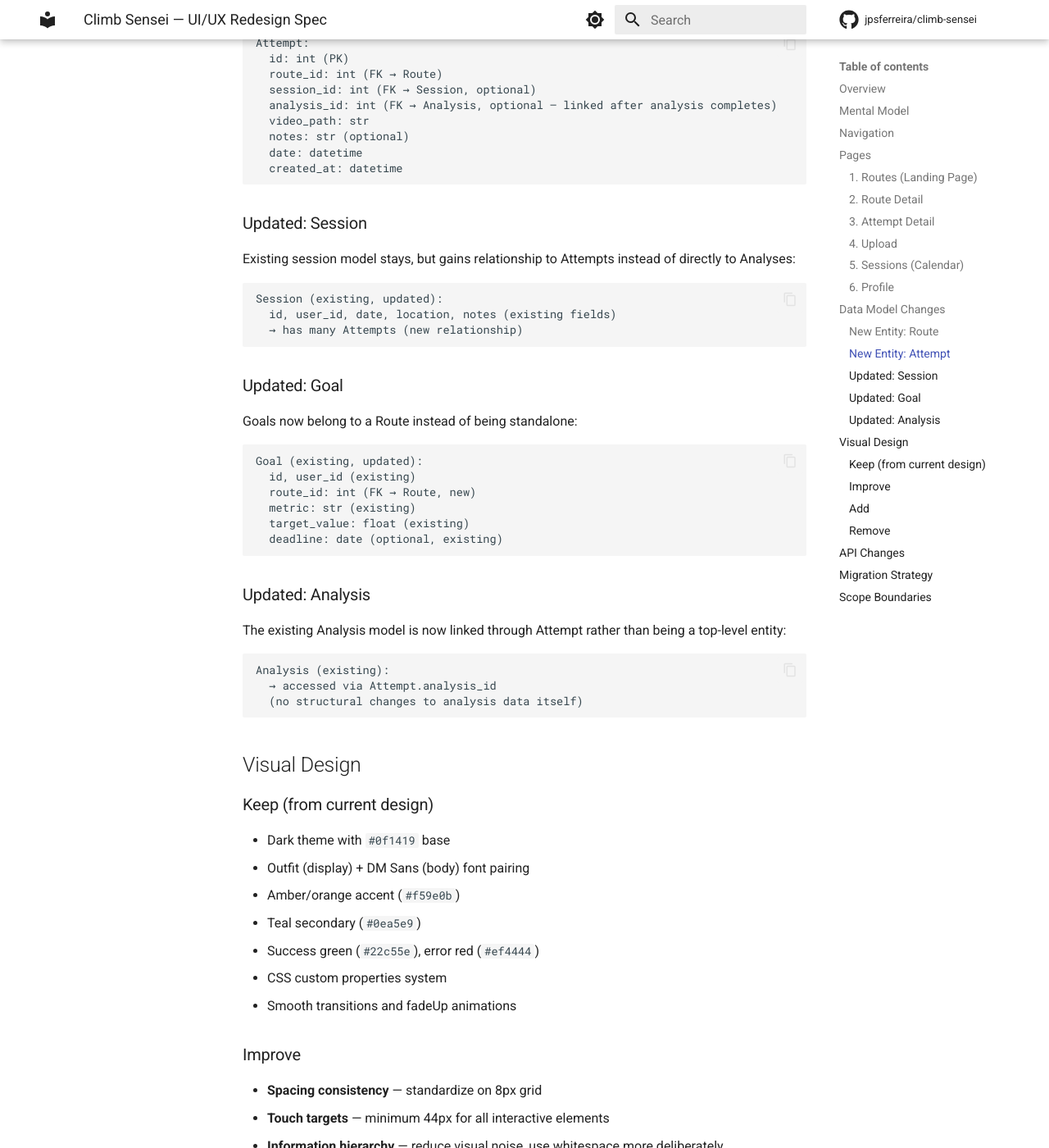
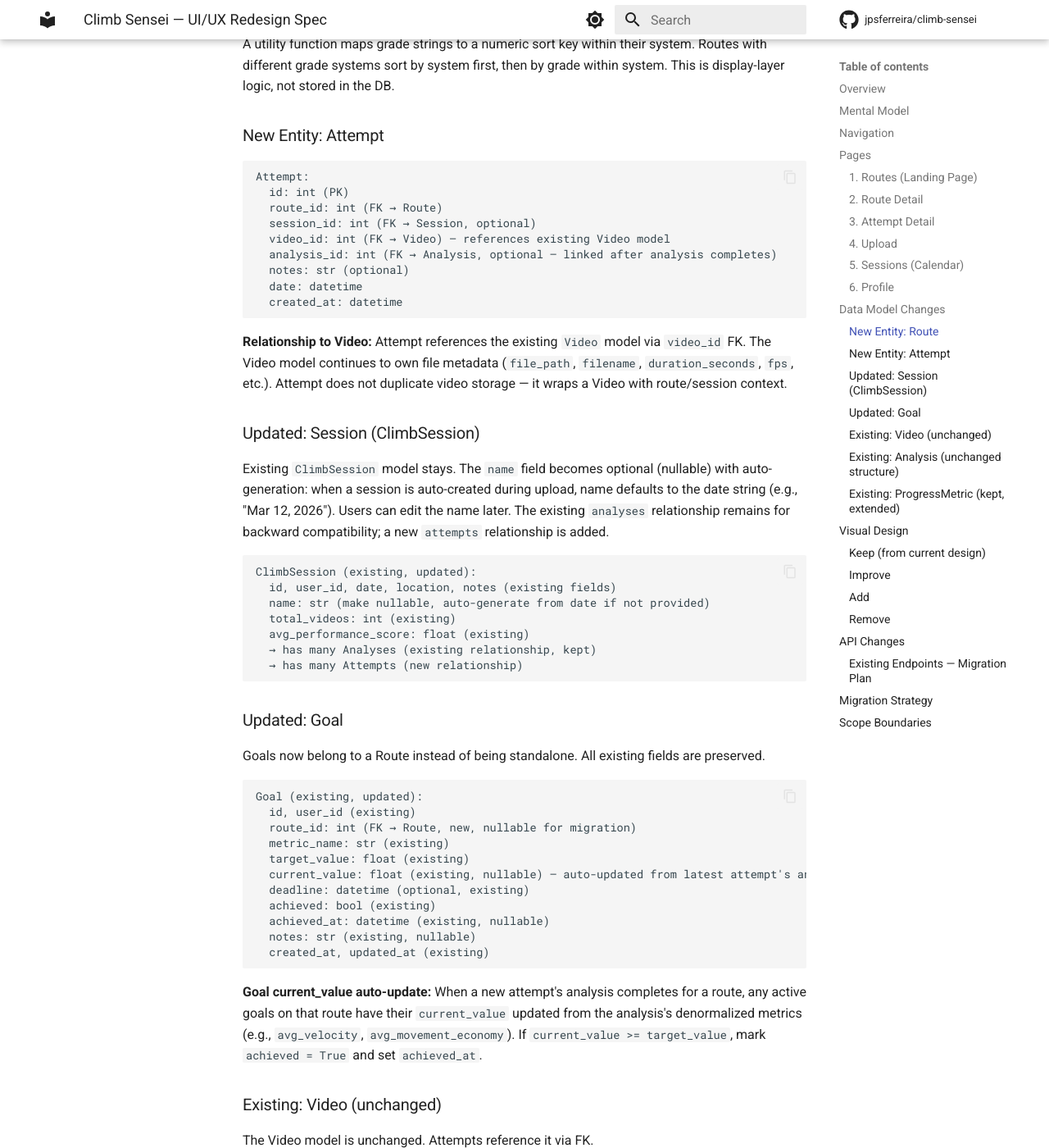
Before and after one commit to jpsferreira/climb-sensei, an MkDocs documentation site: the page built from docs/superpowers/specs/2026-03-12-ui-ux-redesign-design.md, in a window 1280 px wide and 1400 px high, scrolled down 3841 px. Shown: the whole window at 82% size. Built offline with MkDocs 1.6.1 and Material for MkDocs 9.7.7, drawn with Linux system fonts in a browser that asks for light colours; comment, search, counter and statistics services are not loaded; some of the changed text lies outside the part shown.

Commit message:
docs: address spec review feedback — clarify data model relationships
Fix grade sorting, Attempt→Video FK, Session name handling, Goal auto-update,
ProgressMetric continuity, and migration strategy details.

Co-Authored-By: Claude Opus 4.6 <noreply@anthropic.com>

````diff
--- a/docs/superpowers/specs/2026-03-12-ui-ux-redesign-design.md
+++ b/docs/superpowers/specs/2026-03-12-ui-ux-redesign-design.md
@@ -47,7 +47,7 @@ Auth pages (login/register) are outside the tab structure — visual refresh onl
   - Grade badge (color-coded by grade range)
   - Route name
   - Location + attempt count + last attempt date
-  - Mini sparkline showing trend of primary tracked metric
+  - Mini sparkline showing trend of `avg_velocity` (default metric; if a goal is active on the route, show that goal's metric instead)
   - Green left border for sent routes
 - **"+ New Route" card** — at bottom of list or empty state CTA
 - **Route count** — "12 routes" subtle header
@@ -97,7 +97,7 @@ Auth pages (login/register) are outside the tab structure — visual refresh onl
 **Components:**
 - Video player (annotated video if available, original otherwise)
 - Full metrics display organized by category (same categories as current analysis)
-- Comparison with previous attempt: delta values (↑/↓/→) for each metric
+- Comparison with the chronologically previous attempt for the same route: delta values (↑/↓/→) for each metric
 - Notes field (editable)
 - Navigation: previous/next attempt arrows
 
@@ -149,7 +149,7 @@ Auth pages (login/register) are outside the tab structure — visual refresh onl
 
 **Overall Stats Section:**
 - Total routes | Total sessions | Total attempts
-- Grade pyramid or grade distribution chart (visual)
+- Grade pyramid chart grouped by type (boulder grades and sport grades shown separately, since they are incomparable systems)
 - Member since date
 - Climbing frequency (e.g., "2.3 sessions/week")
 
@@ -174,13 +174,16 @@ Route:
   id: int (PK)
   user_id: int (FK → User)
   name: str
-  grade: str (e.g., "V4", "6b+", "5.11a")
+  grade: str (e.g., "V4", "6b+", "5.11a") — free-form string, stored as-is
+  grade_system: str (hueco | font | yds | french) — determines sort order
   type: str (boulder | sport | trad)
   location: str (optional)
   status: str (projecting | sent)
   created_at: datetime
   updated_at: datetime
 ```
+
+**Grade sorting:** Each grade system has a known ordering (e.g., V0 < V1 < ... V16; 5a < 5b < ... 9a+). A utility function maps grade strings to a numeric sort key within their system. Routes with different grade systems sort by system first, then by grade within system. This is display-layer logic, not stored in the DB.
 
 ### New Entity: Attempt
 
@@ -189,45 +192,77 @@ Attempt:
   id: int (PK)
   route_id: int (FK → Route)
   session_id: int (FK → Session, optional)
+  video_id: int (FK → Video) — references existing Video model
   analysis_id: int (FK → Analysis, optional — linked after analysis completes)
-  video_path: str
   notes: str (optional)
   date: datetime
   created_at: datetime
 ```
 
-### Updated: Session
+**Relationship to Video:** Attempt references the existing `Video` model via `video_id` FK. The Video model continues to own file metadata (`file_path`, `filename`, `duration_seconds`, `fps`, etc.). Attempt does not duplicate video storage — it wraps a Video with route/session context.
 
-Existing session model stays, but gains relationship to Attempts instead of directly to Analyses:
+### Updated: Session (ClimbSession)
+
+Existing `ClimbSession` model stays. The `name` field becomes optional (nullable) with auto-generation: when a session is auto-created during upload, name defaults to the date string (e.g., "Mar 12, 2026"). Users can edit the name later. The existing `analyses` relationship remains for backward compatibility; a new `attempts` relationship is added.
 
 ```
-Session (existing, updated):
+ClimbSession (existing, updated):
   id, user_id, date, location, notes (existing fields)
+  name: str (make nullable, auto-generate from date if not provided)
+  total_videos: int (existing)
+  avg_performance_score: float (existing)
+  → has many Analyses (existing relationship, kept)
   → has many Attempts (new relationship)
 ```
 
 ### Updated: Goal
 
-Goals now belong to a Route instead of being standalone:
+Goals now belong to a Route instead of being standalone. All existing fields are preserved.
 
 ```
 Goal (existing, updated):
   id, user_id (existing)
-  route_id: int (FK → Route, new)
-  metric: str (existing)
+  route_id: int (FK → Route, new, nullable for migration)
+  metric_name: str (existing)
   target_value: float (existing)
-  deadline: date (optional, existing)
+  current_value: float (existing, nullable) — auto-updated from latest attempt's analysis
+  deadline: datetime (optional, existing)
+  achieved: bool (existing)
+  achieved_at: datetime (existing, nullable)
+  notes: str (existing, nullable)
+  created_at, updated_at (existing)
 ```
 
-### Updated: Analysis
+**Goal current_value auto-update:** When a new attempt's analysis completes for a route, any active goals on that route have their `current_value` updated from the analysis's denormalized metrics (e.g., `avg_velocity`, `avg_movement_economy`). If `current_value >= target_value`, mark `achieved = True` and set `achieved_at`.
 
-The existing Analysis model is now linked through Attempt rather than being a top-level entity:
+### Existing: Video (unchanged)
+
+The Video model is unchanged. Attempts reference it via FK.
 
 ```
-Analysis (existing):
-  → accessed via Attempt.analysis_id
-  (no structural changes to analysis data itself)
+Video (existing, no changes):
+  id, user_id, filename, file_path, uploaded_at
+  duration_seconds, fps, width, height, file_size_bytes, status
+  → has many Analyses
 ```
+
+### Existing: Analysis (unchanged structure)
+
+The Analysis model structure is unchanged. It is now also reachable via Attempt → Analysis in addition to the existing Video → Analysis path.
+
+```
+Analysis (existing, no structural changes):
+  id, video_id, session_id, created_at
+  run_metrics, run_video, run_quality, dashboard_position
+  summary (JSON), history (JSON), video_quality (JSON), tracking_quality (JSON)
+  denormalized metrics (avg_velocity, max_velocity, etc.)
+  output_video_path, output_json_path
+  → has many ProgressMetrics
+```
+
+### Existing: ProgressMetric (kept, extended)
+
+The `ProgressMetric` model is kept for time-series queries. It continues to be created when an analysis completes. The route context is now available by traversing Attempt: `ProgressMetric → Analysis → Attempt → Route`. No schema changes needed, but the `/api/routes/{id}/progress/{metric}` endpoint joins through this chain to filter by route.
 
 ## Visual Design
 
@@ -286,16 +320,28 @@ GET    /api/sessions                     — list sessions (calendar data)
 GET    /api/sessions/{id}                — session detail with attempts
 ```
 
-Existing endpoints (`/api/analyses`, `/api/goals`, `/upload`) will need migration paths or deprecation.
+### Existing Endpoints — Migration Plan
+
+| Existing Endpoint | Action | Notes |
+|---|---|---|
+| `POST /upload` | Keep, extend | Add optional `route_id` and `session_id` params. Creates Attempt record linking Video → Route → Session. Without `route_id`, behaves as before. |
+| `GET /api/videos/{id}/status` | Keep | No changes needed — still polls video processing status. |
+| `GET /analysis/{id}` | Keep | Still returns analysis detail. |
+| `GET /api/analyses` | Keep during migration | Frontend migrates to route-based queries. Deprecate after all pages updated. |
+| `GET /api/sessions` | Keep, extend | Add calendar-friendly response format (list of dates with session IDs). |
+| `POST/PATCH /api/sessions` | Keep, update | Make `name` optional in POST (auto-generate from date). |
+| `GET /api/goals` | Keep, extend | Add optional `route_id` filter param. |
+| `POST/PATCH /api/goals` | Keep, update | Accept `route_id` in POST. |
+| `GET /api/progress/{metric}` | Keep | Still works globally. New route-scoped endpoint added alongside. |
 
 ## Migration Strategy
 
 This is a significant restructure. Recommended approach:
 
-1. **Backend first** — add Route and Attempt models, new API endpoints. Keep existing endpoints working.
-2. **Frontend page by page** — rebuild each template against the new API. Start with Routes (landing) since it's the core.
-3. **Data migration** — existing analyses become attempts under an "Uncategorized" route, allowing users to reorganize.
-4. **Deprecate old endpoints** — once all templates use new API.
+1. **Backend first** — add Route and Attempt models with Alembic migrations. Add new API endpoints. Keep all existing endpoints working unchanged.
+2. **Data migration** — create an "Uncategorized" route per user. For each existing Analysis, create an Attempt record linking: `Attempt.video_id = Analysis.video_id`, `Attempt.analysis_id = Analysis.id`, `Attempt.session_id = Analysis.session_id`, `Attempt.route_id = uncategorized_route.id`, `Attempt.date = Analysis.created_at`. This preserves all existing data.
+3. **Frontend page by page** — rebuild each template against the new API. Start with Routes (landing) since it's the core.
+4. **Deprecate old endpoints** — once all templates use new API, remove unused endpoints.
 
 ## Scope Boundaries
 
````
Also changed, not shown: other parts of docs/superpowers/specs/2026-03-12-ui-ux-redesign-design.md (+0 -1 lines).
